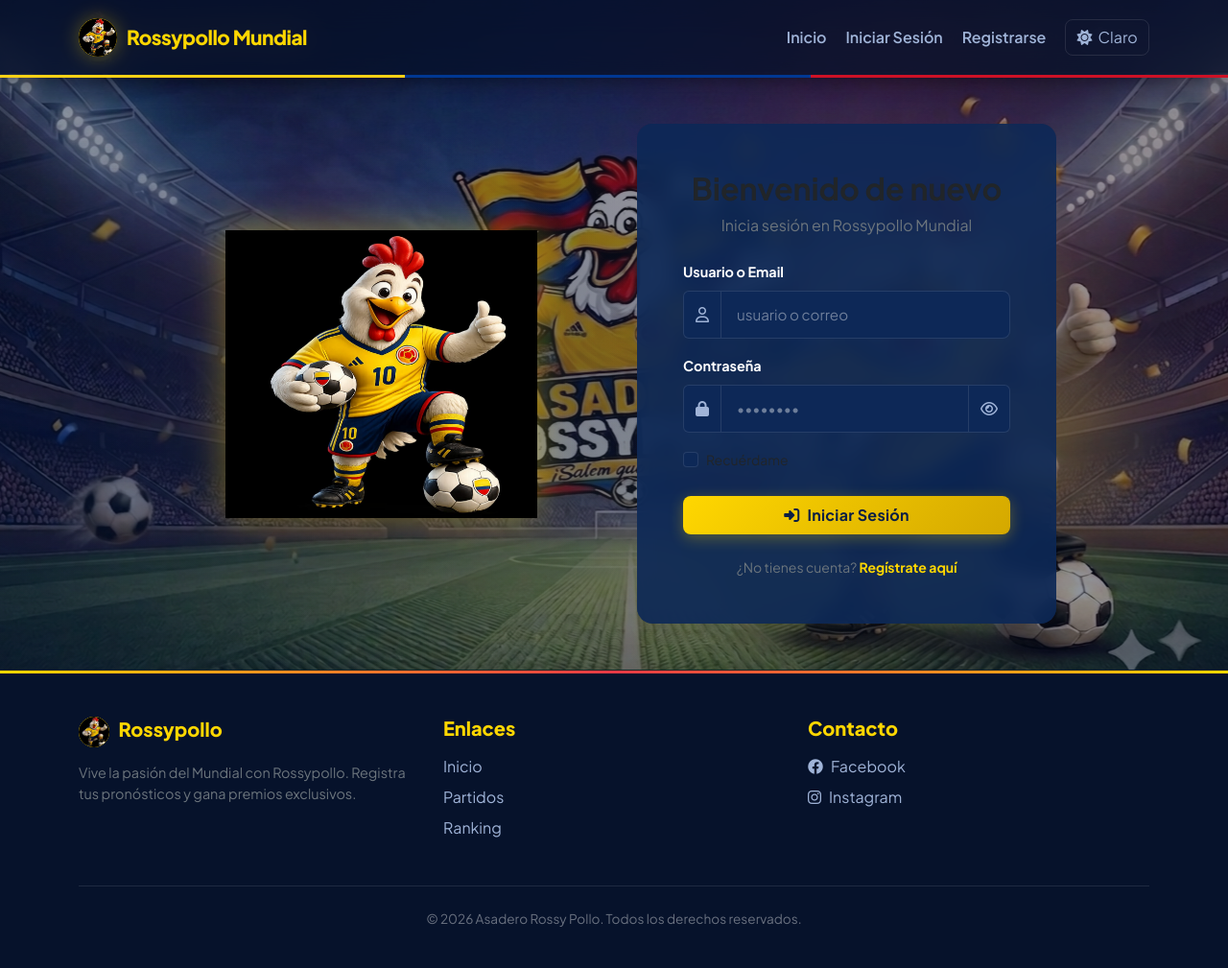
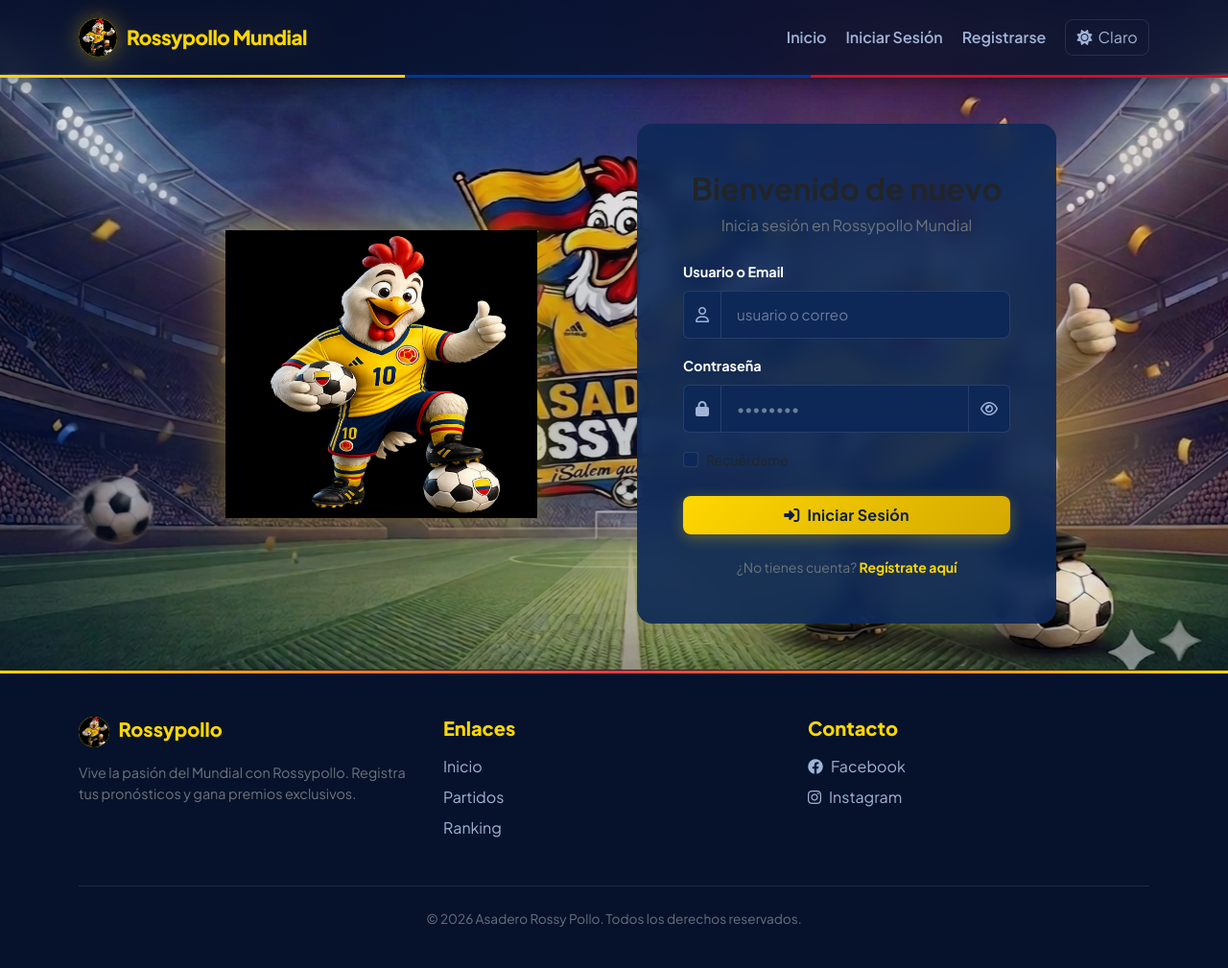
Before and after one commit to bduartesanabria-droid/asadero_rossypollo, a Flask app: a page that uses app/templates/base.html in a window 1280 px wide. Shown: the whole page at 96% size. Run offline with Flask 3, Linux system fonts and the light colour scheme.

Commit message:
Update style.css

```diff
--- a/app/static/css/style.css
+++ b/app/static/css/style.css
@@ -83,8 +83,8 @@ body {
   flex-direction: column;
   min-height: 100vh;
   overflow-x: hidden;
-  /* Overlay oscuro semitransparente ajustado para que el fondo sea más vibrante y visible */
-  background: rgba(8, 16, 42, 0.45);
+  /* Overlay mínimo para máxima claridad del fondo */
+  background: rgba(8, 16, 42, 0.1);
 }
 
 /* El ::before agrega un velo sutil de color sin tapar el fondo */
```
